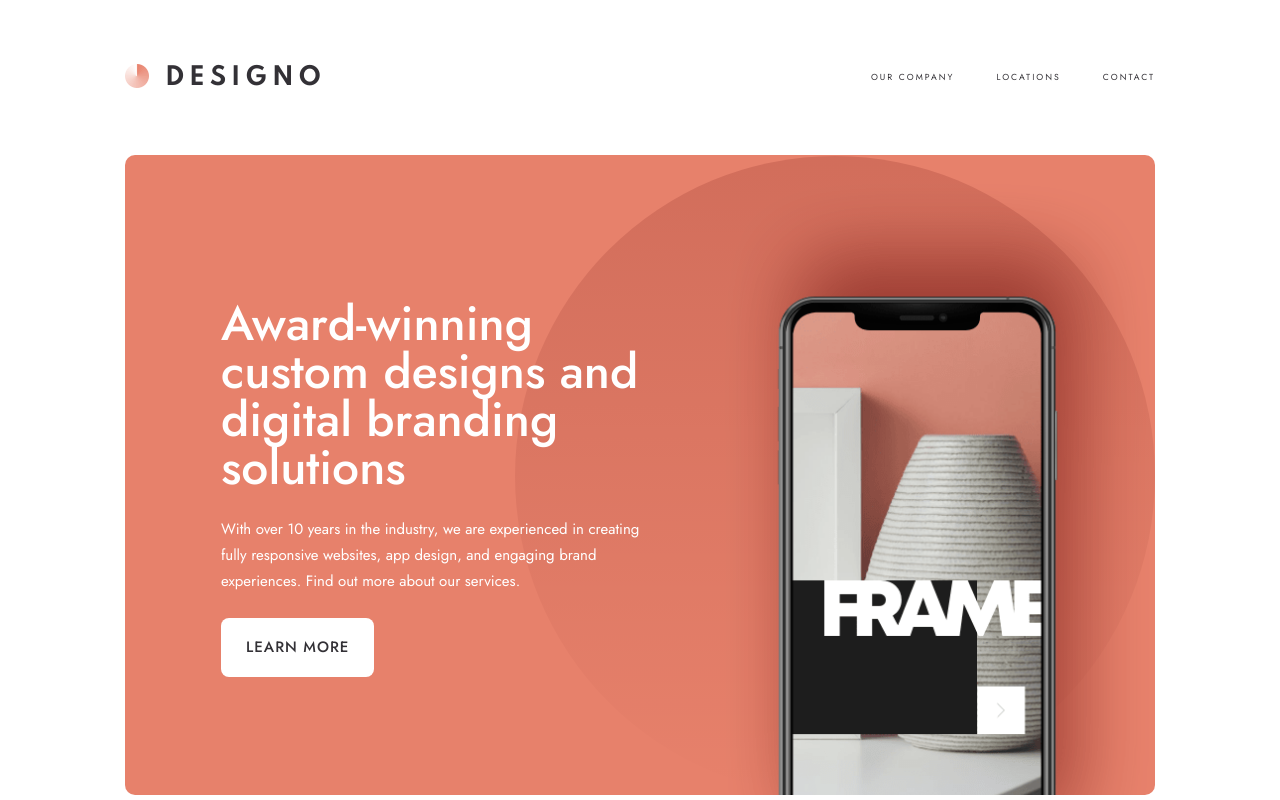
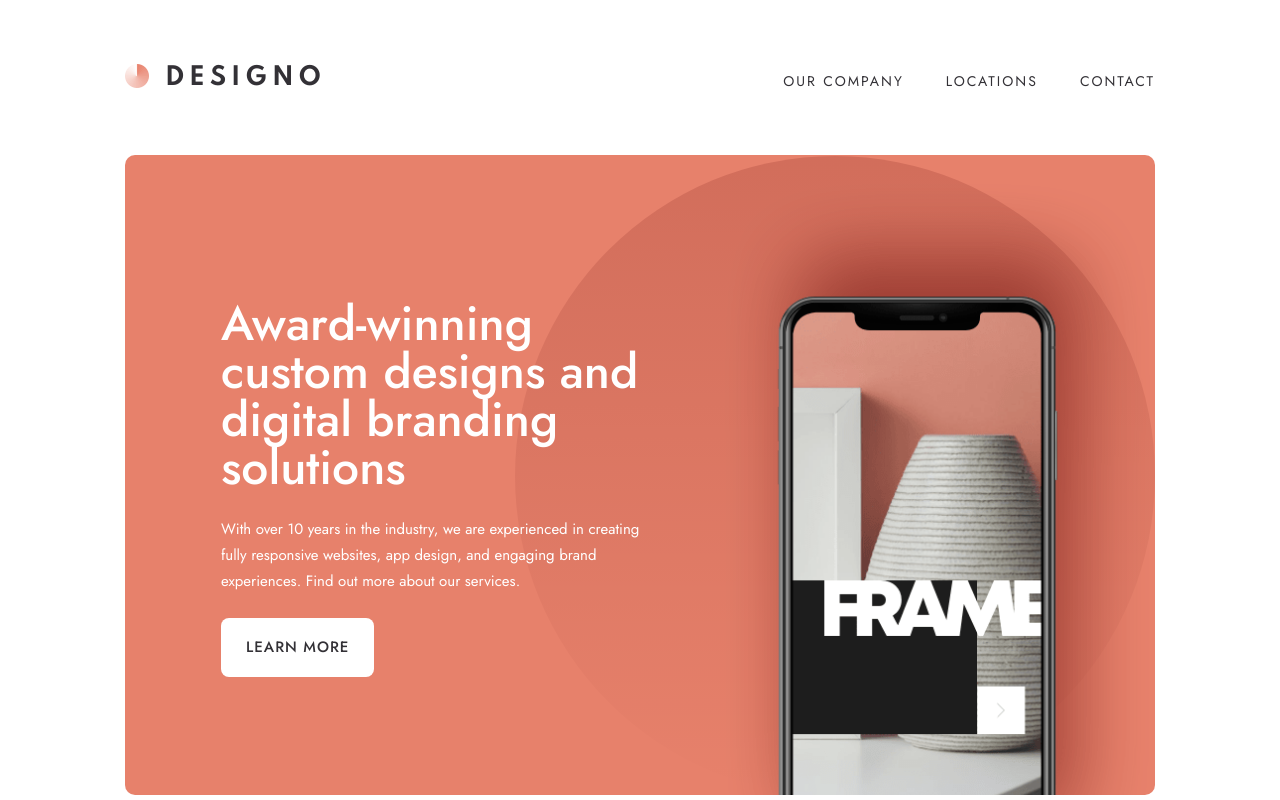
Before and after one commit to im7ven/designo, a Next.js app: page / in a window 1280 px wide. Built offline with nearby package versions, Linux system fonts and the light colour scheme.

Commit message:
style: change letter spacing to rem unit

```diff
--- a/app/components/shared/NavList.tsx
+++ b/app/components/shared/NavList.tsx
@@ -42,7 +42,7 @@ const NavList = () => {
         />
       )}
       <ul
-        className={`w-full text-[2.4rem] uppercase text-white absolute overflow-hidden bg-[--dark-black] max-h-0  p-0 transition-all z-10  left-0  top-full tracking-[.2rem] space-y-[3.2rem]  md:flex md:items-center md:w-auto md:bg-transparent md:tracking-[2px] md:text-[--dark-grey] md:text-sm md:top-0 md:px-0 md:right-[4rem] md:left-[initial] md:space-y-0 gap-[4.2rem] md:max-h-[initial] md:py-[7.1rem]  ${
+        className={`w-full text-[2.4rem] uppercase text-white absolute overflow-hidden bg-[--dark-black] max-h-0  p-0 transition-all z-10  left-0  top-full tracking-[.2rem] space-y-[3.2rem]  md:flex md:items-center md:w-auto md:bg-transparent md:tracking-[.2rem] md:text-[--dark-grey] md:text-[1.4rem] md:top-0 md:px-0 md:right-[4rem] md:left-[initial] md:space-y-0 gap-[4.2rem] md:max-h-[initial] md:py-[7.1rem]  ${
           isExpanded ? "py-[4.8rem] px-[2.4rem] max-h-[37.5rem]  " : ""
         }`}
       >
```
